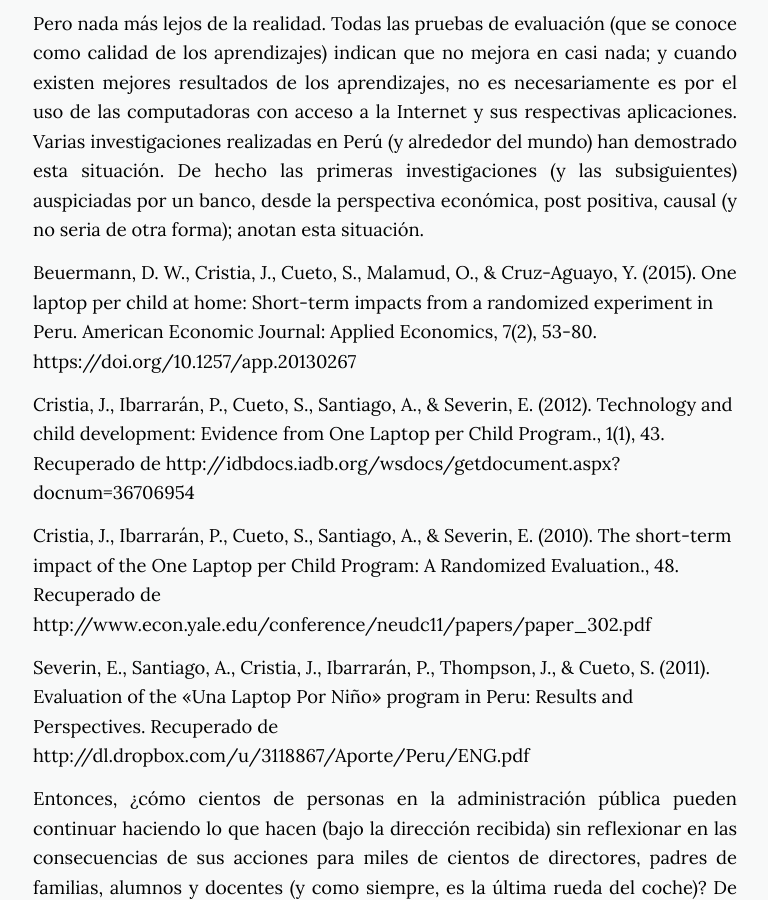
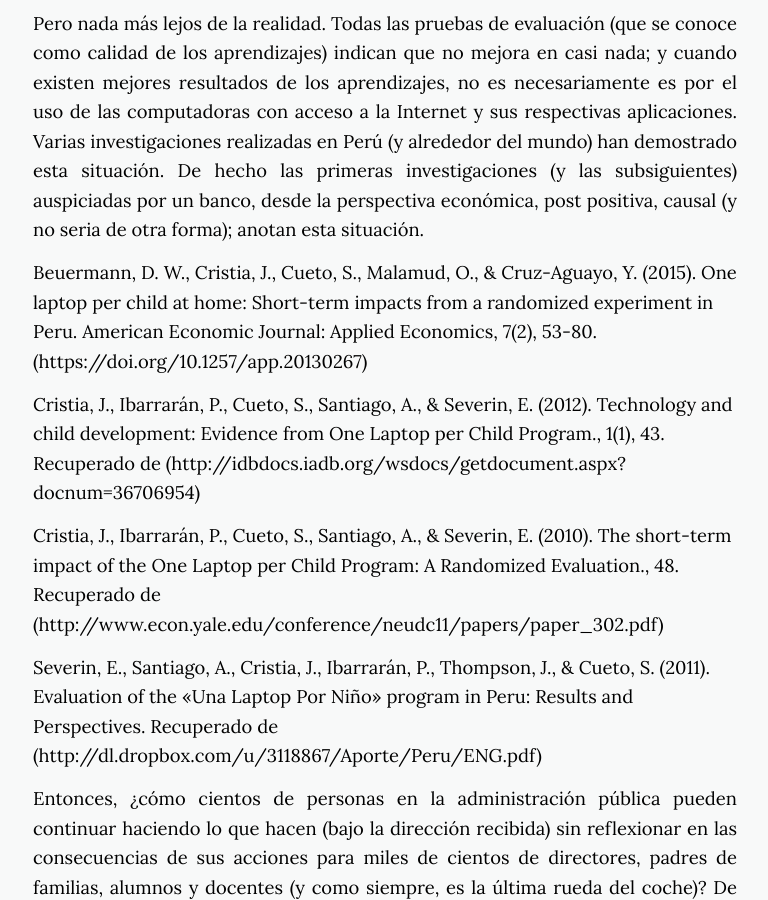
Before and after one commit to manuelvarzen/manuelvarzen.github.io, a Jekyll site: the page built from _posts/2019-06-19-35-años-de-ti-en-edu-peru.md, in a window 1280 px wide and 900 px high, scrolled down 2786 px. Shown: the whole window, without its empty margins (255-1023 px from the left). Built offline with Jekyll 4.4.1, drawn with Linux system fonts in a browser that asks for light colours; nearby versions of some CDN libraries; some of the changed text lies outside the part shown.

```diff
--- a/_posts/2019-06-19-35-años-de-ti-en-edu-peru.md
+++ b/_posts/2019-06-19-35-años-de-ti-en-edu-peru.md
@@ -32,13 +32,13 @@ Y en esta segunda imagen el periodo de 1980 al 20011 (la misma que también pued
 Pero nada más lejos de la realidad. Todas las pruebas de evaluación (que se conoce como calidad de los aprendizajes) indican que no mejora en casi nada; y cuando existen mejores resultados de los aprendizajes, no es necesariamente es por el uso de las computadoras con acceso a la Internet y sus respectivas aplicaciones. Varias investigaciones realizadas en Perú (y alrededor del mundo) han demostrado esta situación. De hecho las primeras investigaciones (y las subsiguientes) auspiciadas por un banco, desde la perspectiva económica, post positiva, causal (y no seria de otra forma); anotan esta situación.
 {: style="text-align: justify"}
 
-Beuermann, D. W., Cristia, J., Cueto, S., Malamud, O., & Cruz-Aguayo, Y. (2015). One laptop per child at home: Short-term impacts from a randomized experiment in Peru. American Economic Journal: Applied Economics, 7(2), 53-80. https://doi.org/10.1257/app.20130267
+Beuermann, D. W., Cristia, J., Cueto, S., Malamud, O., & Cruz-Aguayo, Y. (2015). One laptop per child at home: Short-term impacts from a randomized experiment in Peru. American Economic Journal: Applied Economics, 7(2), 53-80. (https://doi.org/10.1257/app.20130267)
 
-Cristia, J., Ibarrarán, P., Cueto, S., Santiago, A., & Severin, E. (2012). Technology and child development: Evidence from One Laptop per Child Program., 1(1), 43. Recuperado de http://idbdocs.iadb.org/wsdocs/getdocument.aspx?docnum=36706954
+Cristia, J., Ibarrarán, P., Cueto, S., Santiago, A., & Severin, E. (2012). Technology and child development: Evidence from One Laptop per Child Program., 1(1), 43. Recuperado de (http://idbdocs.iadb.org/wsdocs/getdocument.aspx?docnum=36706954)
 
-Cristia, J., Ibarrarán, P., Cueto, S., Santiago, A., & Severin, E. (2010). The short-term impact of the One Laptop per Child Program: A Randomized Evaluation., 48. Recuperado de http://www.econ.yale.edu/conference/neudc11/papers/paper_302.pdf
+Cristia, J., Ibarrarán, P., Cueto, S., Santiago, A., & Severin, E. (2010). The short-term impact of the One Laptop per Child Program: A Randomized Evaluation., 48. Recuperado de (http://www.econ.yale.edu/conference/neudc11/papers/paper_302.pdf)
 
-Severin, E., Santiago, A., Cristia, J., Ibarrarán, P., Thompson, J., & Cueto, S. (2011). Evaluation of the «Una Laptop Por Niño» program in Peru: Results and Perspectives. Recuperado de http://dl.dropbox.com/u/3118867/Aporte/Peru/ENG.pdf
+Severin, E., Santiago, A., Cristia, J., Ibarrarán, P., Thompson, J., & Cueto, S. (2011). Evaluation of the «Una Laptop Por Niño» program in Peru: Results and Perspectives. Recuperado de (http://dl.dropbox.com/u/3118867/Aporte/Peru/ENG.pdf)
 
 Entonces, ¿cómo cientos de personas en la administración pública pueden continuar haciendo lo que hacen (bajo la dirección recibida) sin reflexionar en las consecuencias de sus acciones para miles de cientos de directores, padres de familias, alumnos y docentes (y como siempre, es la última rueda del coche)? De hecho, es así. Esta por demás contar las condiciones socio económicas que atraviesan todos los docentes de la escuela pública (y de un grueso de la privada) en el Perú y en el  mundo entero. (Salvo las excepciones de algunos países europeos y asiáticos que cualquier entendido en el tema puede citar).
 {: style="text-align: justify"}
@@ -50,7 +50,7 @@ También se ha observado que en todo el mundo, los gobiernos cuentan con program
 {: style="text-align: justify"}
 
 ## La filosofía de la tecnología al rescate
-Pero podemos ensayar otro tipo de respuestas a este dilema y dejar la necedad de continuar haciendo lo mismo de la misma forma. Esto dependerá de la persona que este al frente de la entidad rectora (como siempre ocurre). Si el individuo reconoce que sus acciones provienen del supuesto filosófico del determinismo tecnológico comprenderá con claridad el concepto de la paradoja de la productividad del doctor (Erik Brynjolfsson) [https://www.researchgate.net/profile/Erik_Brynjolfsson2] y entenderá por que la secretaria de educación de los Estados Unidos (cita con urgencia, en la página 64) [http://www.ed.gov/sites/default/files/NETP-2010-final-report.pdf] ese concepto para advertir una realidad importante para su sistema educativo; y por lo tanto no tendrá otra opción que cambiar radicalmente el funcionamiento de su sistema educativo salvo que quiera continuar viviendo en la paradoja de la productividad.
+Pero podemos ensayar otro tipo de respuestas a este dilema y dejar la necedad de continuar haciendo lo mismo de la misma forma. Esto dependerá de la persona que este al frente de la entidad rectora (como siempre ocurre). Si el individuo reconoce que sus acciones provienen del supuesto filosófico del determinismo tecnológico comprenderá con claridad el concepto de la paradoja de la productividad del doctor [Erik Brynjolfsson](https://www.researchgate.net/profile/Erik_Brynjolfsson2) y entenderá por que la secretaria de educación de los Estados Unidos [cita con urgencia, en la página 64](http://www.ed.gov/sites/default/files/NETP-2010-final-report.pdf) ese concepto para advertir una realidad importante para su sistema educativo; y por lo tanto no tendrá otra opción que cambiar radicalmente el funcionamiento de su sistema educativo salvo que quiera continuar viviendo en la paradoja de la productividad.
 {: style="text-align: justify"}
 
 Pero si el perfil del funcionario público se orienta más hacia el supuesto filosófico del determinismo social comprenderá que cada situación requiere de una genuina posición de alternancia del poder en cada escuela del país para que en cada posición: alumnos, docentes, padres de familia y directores, se situé una independencia y autonomía. Así en los grupos, en las comunidades educativas, decidan que tecnologías de la información adoptar para la resolución de sus retos pedagógicos y los consensos necesarios para mantener una regulación necesaria que permita un ordenamiento seguro de funcionamiento operativo del sistema educativo en general y de cada grupo en particular.
```
